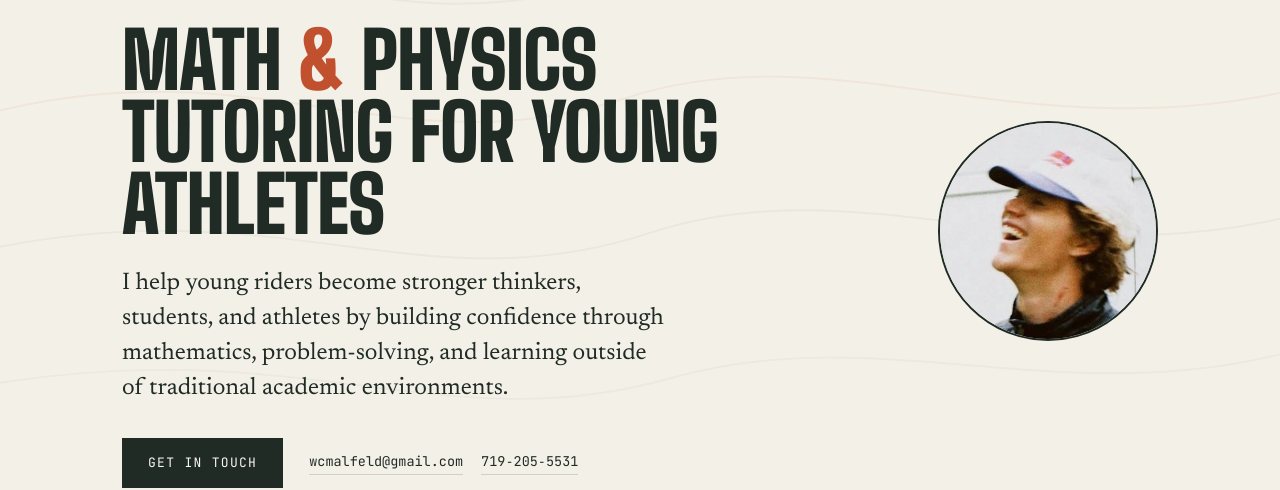
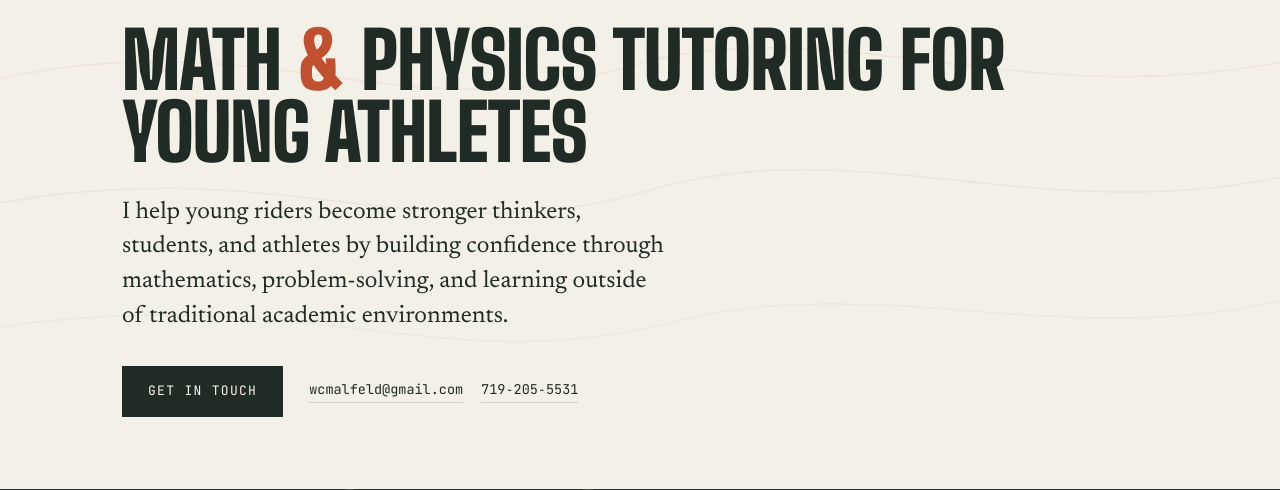
Before and after one commit to wcmalfeld/MathleteMTB-Site, a plain HTML site: page index.html in a window 1280 px wide. Shown: the part 319-809 px from the top of the page. Drawn offline with nearby package versions, Linux system fonts and the light colour scheme.

Commit message:
Refactor hero section by removing portrait image and adjusting layout for improved readability

```diff
--- a/css/site.css
+++ b/css/site.css
@@ -229,7 +229,6 @@ button:focus-visible {
   cursor: zoom-in;
 }
 .fig-frame img,
-.hero-portrait img,
 .exp-photo img {
   width: 100%;
   height: 100%;
@@ -320,48 +319,8 @@ button:focus-visible {
   transition: border-color .15s ease, color .15s ease;
 }
 .hero-contact a:hover { color: var(--blaze); border-color: var(--blaze); }
-/* headline + lede on the left, round portrait to the side */
-.hero-intro {
-  display: grid;
-  grid-template-columns: minmax(0, 40rem) minmax(0, 1fr);
-  grid-template-areas:
-    "title photo"
-    "lede  photo";
-  gap: 0 56px;
-  align-items: center;
-}
-.hero-intro .hero-title { grid-area: title; }
-.hero-intro .hero-lede { grid-area: lede; }
-.hero-intro .hero-portrait { grid-area: photo; justify-self: end; }
-/* Fixed width AND height (not aspect-ratio) so Safari keeps it a circle. */
-.hero-portrait {
-  position: relative;
-  margin: 0;
-  width: 220px;
-  height: 220px;
-  border-radius: 50%;
-  border: 2px solid var(--ink);
-  overflow: hidden;
-  background: var(--tint);
-}
-/* Zoom in on the face: the source photo is tall, so scale it up
-   around the face before the circle crops it. */
-.hero-portrait img {
-  position: absolute;
-  inset: 0;
-  transform: scale(1.6);
-  transform-origin: 100% 30%;
-}
 @media (max-width: 820px) {
   .hero { padding: 48px 0; }
-  .hero-intro {
-    grid-template-areas:
-      "title photo"
-      "lede  lede";
-    grid-template-columns: minmax(0, 1fr) auto;
-    gap: 0 20px;
-  }
-  .hero-portrait { width: 120px; height: 120px; }
 }
 
 /* ---------- wide photograph band ---------- */
--- a/index.html
+++ b/index.html
@@ -16,7 +16,7 @@
 <link rel="preconnect" href="https://fonts.googleapis.com">
 <link rel="preconnect" href="https://fonts.gstatic.com" crossorigin>
 <link href="https://fonts.googleapis.com/css2?family=Big+Shoulders+Display:wght@700;800;900&family=Public+Sans:wght@400;500;600;700&family=JetBrains+Mono:wght@400;500;600&family=Newsreader:ital,opsz,wght@0,6..72,400;0,6..72,500;1,6..72,400&display=swap" rel="stylesheet">
-<link rel="stylesheet" href="css/site.css?v=2">
+<link rel="stylesheet" href="css/site.css?v=3">
 </head>
 <body>
 <a class="skip-link" href="#main">Skip to content</a>
@@ -38,7 +38,7 @@
 <main id="main">
 
 <!-- ============================================================
-     HERO — portrait photo: assets/selfie.jpg
+     HERO
      ============================================================ -->
 <header class="hero" id="top">
   <svg class="contour-field" viewBox="0 0 1100 420" preserveAspectRatio="none" aria-hidden="true">
@@ -52,13 +52,8 @@
     <div class="hero-text">
       <p class="eyebrow">Tutoring &middot; MTB Coaching &middot; Mentoring</p>
       <img class="hero-logo" src="assets/logo.png" alt="Mathlete MTB" width="972" height="231">
-      <div class="hero-intro">
-        <h1 class="hero-title">Math <span>&amp;</span> Physics Tutoring for Young Athletes</h1>
-        <figure class="hero-portrait">
-          <img src="assets/selfie.jpg" alt="Will, the tutor and coach behind Mathlete MTB" width="611" height="1285" fetchpriority="high" style="object-position: 50% 32%;">
-        </figure>
-        <p class="hero-lede">I help young riders become stronger thinkers, students, and athletes by building confidence through mathematics, problem-solving, and learning outside of traditional academic environments.</p>
-      </div>
+      <h1 class="hero-title">Math <span>&amp;</span> Physics Tutoring for Young Athletes</h1>
+      <p class="hero-lede">I help young riders become stronger thinkers, students, and athletes by building confidence through mathematics, problem-solving, and learning outside of traditional academic environments.</p>
       <div class="hero-actions">
         <a class="button" href="#contact">Get in touch</a>
         <div class="hero-contact">
```
